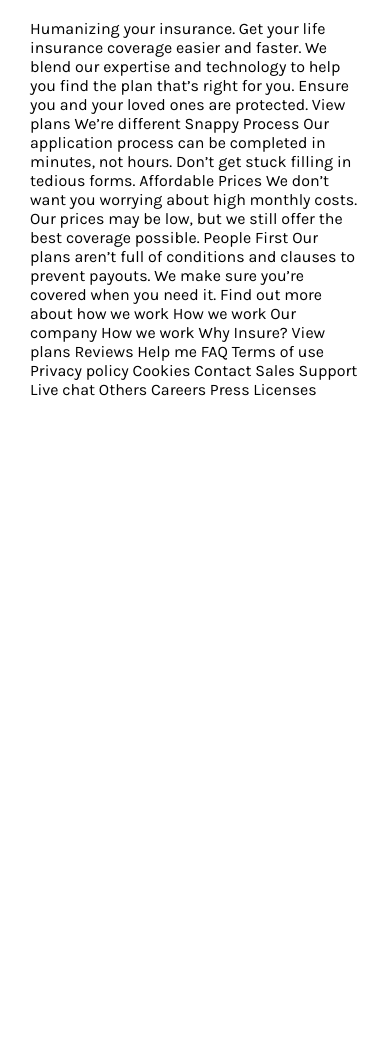
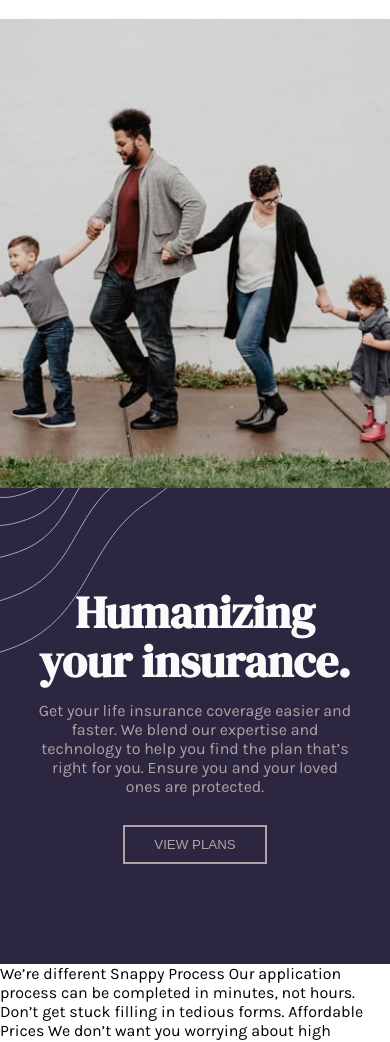
Before and after one commit to nivamolin/insure_lp, a plain HTML site: page index.html in a window 390 px wide. Shown: the part 61-1103 px from the top of the page. Before the commit the page ends 844 px from the top, so only its background shows below. Drawn offline with Linux system fonts and the light colour scheme.

Commit message:
main mobile terminado

```diff
--- a/assets/css/style.css
+++ b/assets/css/style.css
@@ -9,6 +9,7 @@
     --negro-claro:  hsl(270, 9%, 17%);
     --gris: hsl(273, 4%, 51%);
     --gris-claro: hsl(0, 0%, 98%);
+    --gris-blanco: hsla(0, 7%, 74%, 0.865);
 
     /* Typography */
     --family-heading: 'DM Serif Display', serif;
@@ -36,7 +37,7 @@ body {
     font-size: var(--font-size);
     min-width: var(--mobile);
     max-width: var(--desktop);
-    padding: 0 30px;
+    padding: 0;
 }
 
 h1,
@@ -46,6 +47,12 @@ h4,
 h5,
 h6 {
     font-family: var(--family-heading);
+}
+
+/* clases globales */
+
+.padding-body {
+    padding: 0 30px;
 }
 
 /* ---- Header ---- */
@@ -65,3 +72,48 @@ h6 {
     padding: 8px;
     border: 2px solid var(--azul-oscuro);
 }
+
+/* ---- main ---- */
+
+.main {
+    background-color: var(--azul-oscuro);
+    color: var(--gris-claro);
+}
+
+.main__figure {
+
+}
+
+.main__image {
+    width: 100%;
+    display: block;
+}
+
+.main__info {
+    background-image: url(/assets/images/bg-pattern-intro-left-mobile.svg);
+    background-repeat: no-repeat;
+    padding-top: 100px;
+    padding-bottom: 100px;
+    text-align: center;
+}
+
+.main__title {
+    margin-bottom: 15px;
+    line-height: 49px;
+    font-size: calc(var(--font-size) + 29px);
+}
+
+.main__pgraph {
+    padding: 0 8px;
+    display: inline-block;
+    margin-bottom: 29px;
+    color: var(--gris-blanco);
+}
+
+.main__button {
+    padding: 10px 29px;
+    border: 2px solid var(--gris-blanco);
+    background: transparent;
+    color: var(--gris-blanco);
+    text-transform: uppercase;
+}
--- a/index.html
+++ b/index.html
@@ -12,7 +12,7 @@
   <title>Insure Landing Page</title>
 </head>
 <body>
-  <header class="header">
+  <header class="header padding-body">
     <div class="header__contenedor">
       <img src="/assets/images/logo.svg" alt="logo" class="header__logo">
     </div>
@@ -35,15 +35,33 @@
 
 
 
+  <main class="main">
+    <figure class="main__figure">
+      <img src="/assets/images/image-intro-mobile.jpg" alt="familia con sus hijos cogidos de la mano" class="main__image">
+    </figure>
+    <div class="main__info padding-body">
+      <h1 class="main__title">Humanizing your insurance.</h1>
+      <p class="main__pgraph">Get your life insurance coverage easier and faster. We blend our expertise
+        and technology to help you find the plan that’s right for you. Ensure you
+        and your loved ones are protected.</p>
+      <button class="main__button">View plans</button>
+    </div>
+  </main>
 
 
-  Humanizing your insurance.
 
-  Get your life insurance coverage easier and faster. We blend our expertise
-  and technology to help you find the plan that’s right for you. Ensure you
-  and your loved ones are protected.
 
-  View plans
+
+
+
+
+
+
+
+
+
+
+
 
   We’re different
 
```
